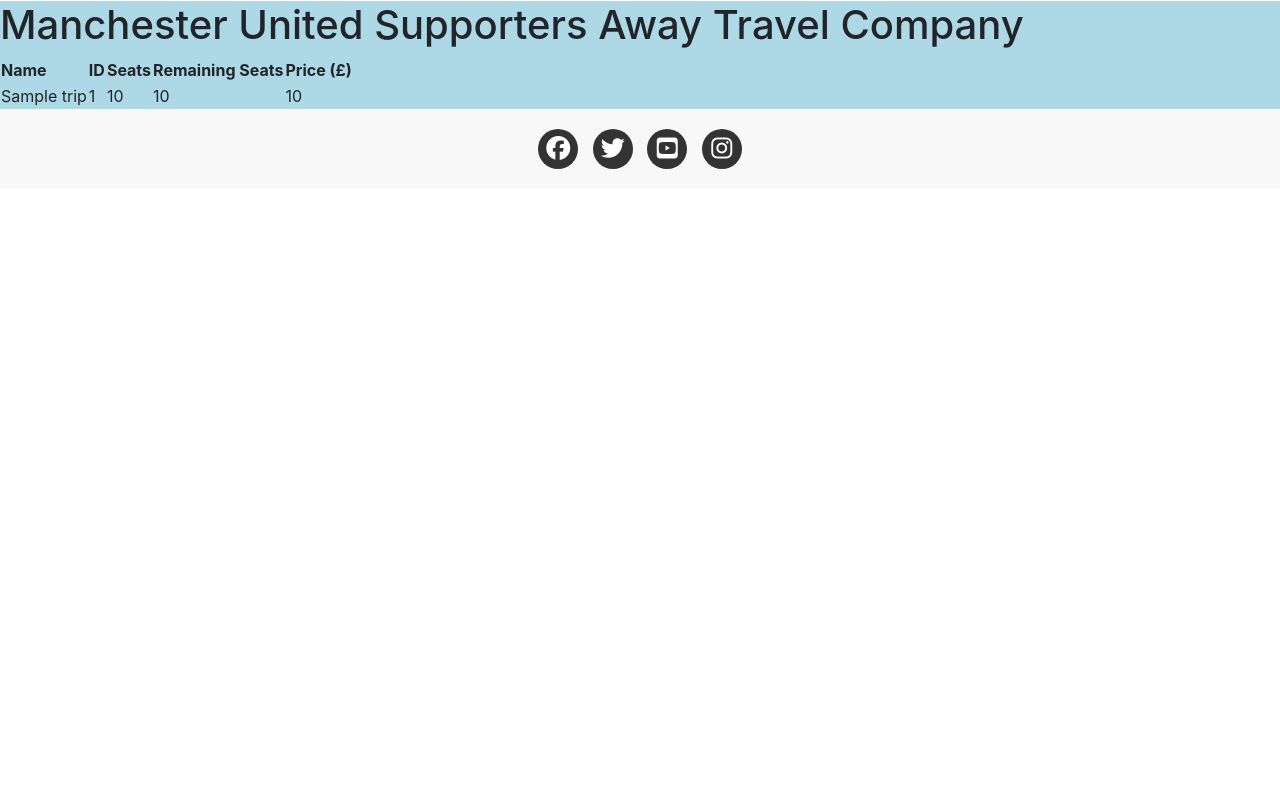
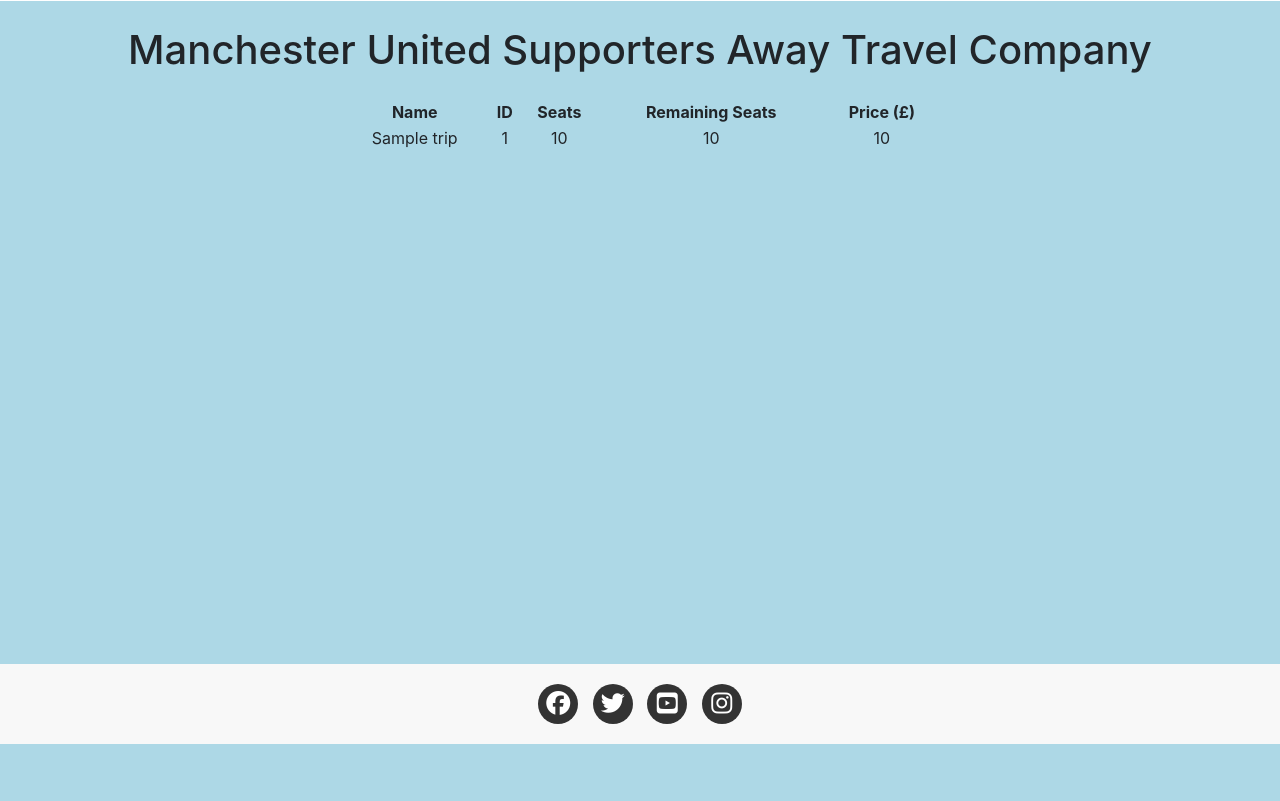
Before and after one commit to RichBurman/Project_4, a Django app: page / in a window 1280 px wide. Shown: the part 56-857 px from the top of the page. Before the commit the page ends 225 px from the top, so only its background shows below. Run offline with Django 3.2, Linux system fonts and the light colour scheme; tables that the repository leaves empty hold one stand-in row (values such as "Sample post"); some libraries are stand-ins or nearby versions.

Commit message:
Add layout styling to base.html

```diff
--- a/Football_travel/views.py
+++ b/Football_travel/views.py
@@ -103,8 +103,6 @@
     messages.success(request, "Booking has been deleted!")
     return redirect('mybookings')
 
-    from django.shortcuts import render
-
 
 def booking_success(request, booking_id):
     booking = get_object_or_404(Booking, id=booking_id)
--- a/static/css/style.css
+++ b/static/css/style.css
@@ -1,7 +1,10 @@
 /* Style for main */
 
 main {
-    background-color: lightblue
+    display: flex;
+    flex-direction: column;
+    min-height: 100vh;
+    background-color: lightblue;
 }
 
 .container {
@@ -9,6 +12,7 @@
 }
 
 .container h1 {
+    margin-top: 25px;
     margin-bottom: 25px;
 }
 
@@ -39,12 +43,25 @@
     margin-bottom: 10px;
 }
 
+
+/* center table */
+
+.center-table {
+    width: 100%;
+    max-width: 600px;
+    margin: 0 auto;
+
+}
+
 /* footer style */
 
 footer {
+    position: fixed;
     background-color: #f8f8f8;
     padding: 20px 0;
     text-align: center;
+    bottom: 0;
+    width: 100%;
 }
 
 .social-links {
--- a/templates/base.html
+++ b/templates/base.html
@@ -2,35 +2,53 @@
 
 <!DOCTYPE html>
 <html lang="en">
-
   <head>
     <title>Manchester United Supporters Away Travel Club</title>
 
-    <meta name="viewport" content="width=device-width, initial-scale=1, shrink-to-fit=no">
-    <meta name="description" content="Manchester United Supporters Away Travel, Manchester, England, United Kingdom">
-    <meta name="keywords" content="Manchester United, Football, Supporters, Travel Club, Manchester, England, Sport">
-    <link rel="stylesheet" href="https://cdn.jsdelivr.net/npm/bootstrap@4.0.0/dist/css/bootstrap.min.css"
-        integrity="sha384-Gn5384xqQ1aoWXA+058RXPxPg6fy4IWvTNh0E263XmFcJlSAwiGgFAW/dAiS6JXm" crossorigin="anonymous" />
+    <meta
+      name="viewport"
+      content="width=device-width, initial-scale=1, shrink-to-fit=no"
+    />
+    <meta
+      name="description"
+      content="Manchester United Supporters Away Travel, Manchester, England, United Kingdom"
+    />
+    <meta
+      name="keywords"
+      content="Manchester United, Football, Supporters, Travel Club, Manchester, England, Sport"
+    />
+    <link
+      rel="stylesheet"
+      href="https://cdn.jsdelivr.net/npm/bootstrap@4.0.0/dist/css/bootstrap.min.css"
+      integrity="sha384-Gn5384xqQ1aoWXA+058RXPxPg6fy4IWvTNh0E263XmFcJlSAwiGgFAW/dAiS6JXm"
+      crossorigin="anonymous"
+    />
 
-    <script src="https://code.jquery.com/jquery-3.2.1.slim.min.js"
+    <script
+      src="https://code.jquery.com/jquery-3.2.1.slim.min.js"
       integrity="sha384-KJ3o2DKtIkvYIK3UENzmM7KCkRr/rE9/Qpg6aAZGJwFDMVNA/GpGFF93hXpG5KkN"
-        crossorigin="anonymous"></script>
-    <script src="https://cdn.jsdelivr.net/npm/popper.js@1.12.9/dist/umd/popper.min.js"
+      crossorigin="anonymous"
+    ></script>
+    <script
+      src="https://cdn.jsdelivr.net/npm/popper.js@1.12.9/dist/umd/popper.min.js"
       integrity="sha384-ApNbgh9B+Y1QKtv3Rn7W3mgPxhU9K/ScQsAP7hUibX39j7fakFPskvXusvfa0b4Q"
-        crossorigin="anonymous"></script>
-    <script src="https://cdn.jsdelivr.net/npm/bootstrap@4.0.0/dist/js/bootstrap.min.js"
+      crossorigin="anonymous"
+    ></script>
+    <script
+      src="https://cdn.jsdelivr.net/npm/bootstrap@4.0.0/dist/js/bootstrap.min.js"
       integrity="sha384-JZR6Spejh4U02d8jOt6vLEHfe/JQGiRRSQQxSfFWpi1MquVdAyjUar5+76PVCmYl"
-        crossorigin="anonymous"></script>
-    </body>
+      crossorigin="anonymous"
+    ></script>
 
-</html>
     <link rel="stylesheet" href="{% static 'css/style.css' %}" />
   </head>
 
   <body>
     <nav class="navbar navbar-expand-lg navbar-dark bg-dark">
       <ul class="navbar-nav mr-auto">
-            <li class="nav-brand"><a class="navbar-brand" href="{% url 'home' %}">Home</a></li>
+        <li class="nav-brand">
+          <a class="navbar-brand" href="{% url 'home' %}">Home</a>
+        </li>
         {% if user.is_authenticated %}
         <li class="navbar-brand">
           <a href="{% url 'account_logout' %}">Logout</a>
@@ -52,49 +70,80 @@
       <div class="row">
         <div class="col-md-8 offset-md-2">
           {% for message in messages %}
-                <div class="alert {{ message.tags }} alert-dismissible fade show" id="msg" role="alert">
+          <div
+            class="alert {{ message.tags }} alert-dismissible fade show"
+            id="msg"
+            role="alert"
+          >
             {{ message | safe }}
-                    <button type="button" class="btn-close" data-bs-dismiss="alert" aria-label="Close"></button>
+            <button
+              type="button"
+              class="btn-close"
+              data-bs-dismiss="alert"
+              aria-label="Close"
+            ></button>
           </div>
           {% endfor %}
         </div>
       </div>
     </div>
-    <main>{% block content %} {% endblock content %}</main>
+    <main>
+      <div class="container">{% block content %} {% endblock content %}</div>
+    </main>
 
     <footer>
-        <div class=""footer-content>
+      <div class="" footer-content>
         <ul class="social-links">
           <li>
-                    <a  href="https://www.facebook.com" target="_blank" rel="noopener"
-                        aria-label="Visit our Facebook Page (opens in a new tab)"><i class="fa-brands fa-facebook"></i></a>
+            <a
+              href="https://www.facebook.com"
+              target="_blank"
+              rel="noopener"
+              aria-label="Visit our Facebook Page (opens in a new tab)"
+              ><i class="fa-brands fa-facebook"></i
+            ></a>
           </li>
           <li>
-                    <a href="https://www.twitter.com" target="_blank" rel="noopener"
-                        aria-label="Visit our Twitter Page (opens in a new tab)"><i class="fa-brands fa-twitter"></i></a>
+            <a
+              href="https://www.twitter.com"
+              target="_blank"
+              rel="noopener"
+              aria-label="Visit our Twitter Page (opens in a new tab)"
+              ><i class="fa-brands fa-twitter"></i
+            ></a>
           </li>
           <li>
-                    <a href="https://www.youtube.com" target="_blank" rel="noopener"
-                        aria-label="Visit our Youtube Page (opens in a new tab)"><i
-                            class="fa-brands fa-square-youtube"></i></a>
+            <a
+              href="https://www.youtube.com"
+              target="_blank"
+              rel="noopener"
+              aria-label="Visit our Youtube Page (opens in a new tab)"
+              ><i class="fa-brands fa-square-youtube"></i
+            ></a>
           </li>
           <li>
-                    <a href="https://www.instagram.com" target="_blank" rel="noopener"
-                        aria-label="Visit our Instagram Page (opens in a new tab)"><i
-                            class="fa-brands fa-instagram"></i></a>
+            <a
+              href="https://www.instagram.com"
+              target="_blank"
+              rel="noopener"
+              aria-label="Visit our Instagram Page (opens in a new tab)"
+              ><i class="fa-brands fa-instagram"></i
+            ></a>
           </li>
         </ul>
       </div>
       <!--font awesome script-->
-        <script src="https://kit.fontawesome.com/7ca4720f9a.js" crossorigin="anonymous"></script>
+      <script
+        src="https://kit.fontawesome.com/7ca4720f9a.js"
+        crossorigin="anonymous"
+      ></script>
       <script>
         setTimeout(function () {
-                let messages = document.getElementById('msg');
+          let messages = document.getElementById("msg");
           let alert = new bootstrap.Alert(messages);
           alert.close();
         }, 2500);
       </script>
     </footer>
   </body>
-
 </html>
--- a/templates/index.html
+++ b/templates/index.html
@@ -1,10 +1,9 @@
 {% extends "base.html" %} {% block content %}
 
-<div>
-
+<div class="container">
   <h1>Manchester United Supporters Away Travel Company</h1>
 
-    <table>
+  <table class="center-table">
     <thread>
       <tr>
         <th>Name</th>
@@ -28,6 +27,5 @@
       {% endfor %}
     </tbody>
   </table>
-
 </div>
 {% endblock %}
```
Lines whose indentation alone changed are shown as unchanged.
